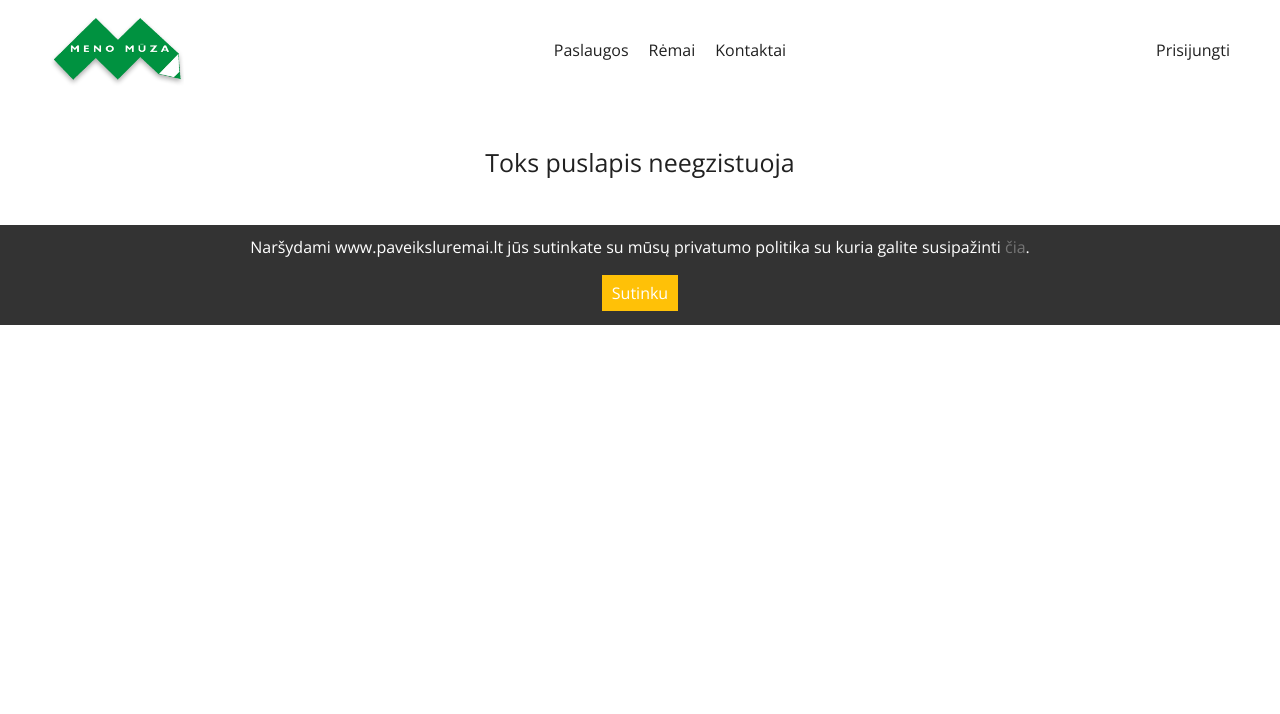
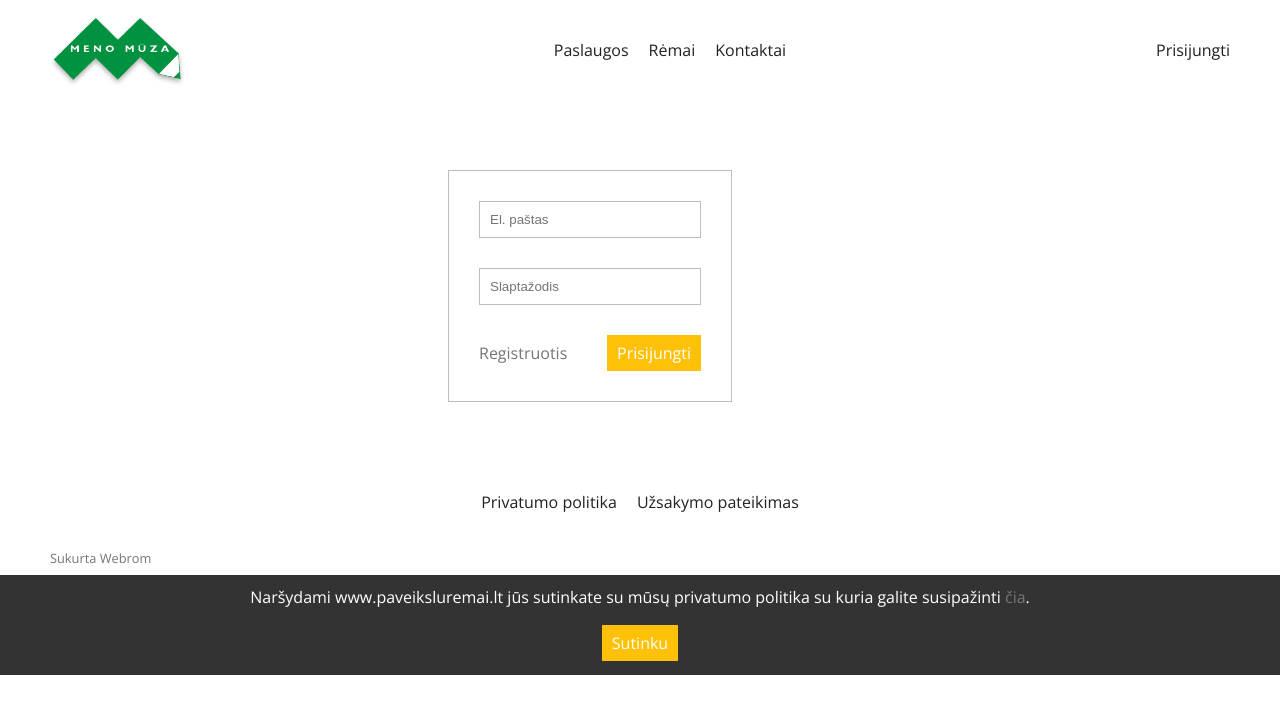
Before and after one commit to Romienas/reminimas, a React (Create React App) app: page /login in a window 1280 px wide. Shown: the top 714 px of the page. Built offline with nearby package versions, Linux system fonts and the light colour scheme; no server answers.

Commit message:
add login page to router

```diff
--- a/src/App.js
+++ b/src/App.js
@@ -11,6 +11,7 @@ import Orders from './routes/orders'
 import Main from './routes/main'
 import { Privacy } from './routes/privacy'
 import { PrivacyPop } from './modules/privacyPop'
+import { LoginPage } from './routes/loginPage'
 
 export default class App extends React.Component {
   render(){
@@ -29,6 +30,9 @@ export default class App extends React.Component {
             </Route>
             <Route path='/privacy' exact>
               <Privacy />
+            </Route>
+            <Route path='/login' exact>
+              <LoginPage />
             </Route>
             <ProtectedRoute path='/admin' component={Admin} />
             <ProtectedRoute path='/add-product' component={AddProduct} />
@@ -51,6 +55,9 @@ export default class App extends React.Component {
             <Route path='/privacy' exact>
               <Privacy />
             </Route>
+            <Route path='/login' exact>
+              <LoginPage />
+            </Route>
             <ProtectedRoute path='/profile' component={Profile} />
             <ProtectedRoute path='/orders' component={Orders} />
             <Route path='/*'>
--- a/src/index.scss
+++ b/src/index.scss
@@ -1289,6 +1289,17 @@ select {
 	}
 }
 
+.loginPage {
+	display: flex;
+	align-items: center;
+	justify-content: center;
+	margin: 50px 0;
+
+	.popup {
+		position: relative;
+	}
+}
+
 // MEDIA QUERIES
 @media only screen and (max-width: 1220px) {
 	.main__comments-comment {
--- /dev/null
+++ b/src/routes/loginPage.js
@@ -0,0 +1,16 @@
+import React from 'react'
+import Login from '../modules/login'
+import Footer from '../modules/footer'
+import Header from '../modules/header'
+
+export const LoginPage = () => {
+    return (
+        <div>
+            <Header />
+            <div className='loginPage'>
+                <Login />
+            </div>
+            <Footer />
+        </div>
+    )
+}
```
